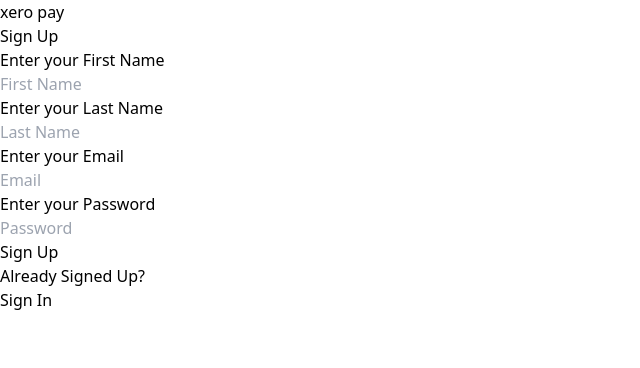
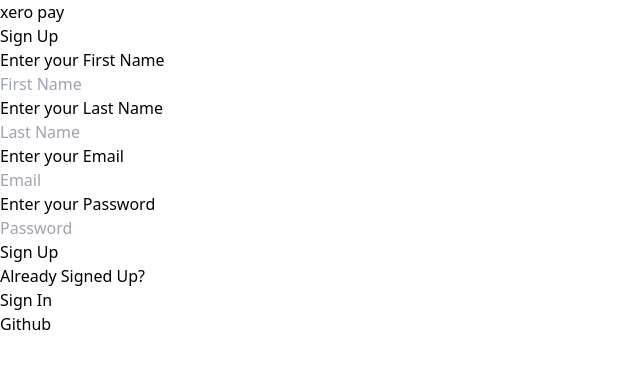
Before and after one commit to syedubaid11/xero-pay, a React (Vite) app in the folder frontend/my-react-app/: page /signup in a window 1280 px wide. Shown: the top 368 px of the page, without its empty margins (0-640 px from the left). Built offline with nearby package versions, Linux system fonts and the light colour scheme.

Commit message:
added ui #footer

```diff
--- /dev/null
+++ b/frontend/my-react-app/src/components/footer.jsx
@@ -0,0 +1,10 @@
+export function Footer (){
+    return(
+        <>
+        <div className="flex justify-center fixed inset-x-0 bottom-0 p-3 ">
+            <a href="https://github.com/syedubaid11/xero-pay" class="no-underline">Github</a>
+        </div>
+        </>
+    )
+
+}
--- a/frontend/my-react-app/src/pages/Signup.jsx
+++ b/frontend/my-react-app/src/pages/Signup.jsx
@@ -6,6 +6,7 @@
 import { Top } from "../components/top";
 import axios from "axios"
 import { Button } from "../components/button";
+import {Footer} from "../components/footer"
 
 export const Signup=()=>{
     const[firstName,setfirstName]=useState('')
@@ -52,6 +53,7 @@
             <BottomWarning label={"Already Signed Up?"} buttonText={"Sign In"} to={"/signin"}/>
         </div>
         </div>
+        <Footer/>
         </>
     )
 }
```
Also changed, not shown: frontend/my-react-app/src/images/github-mark.png (added).
